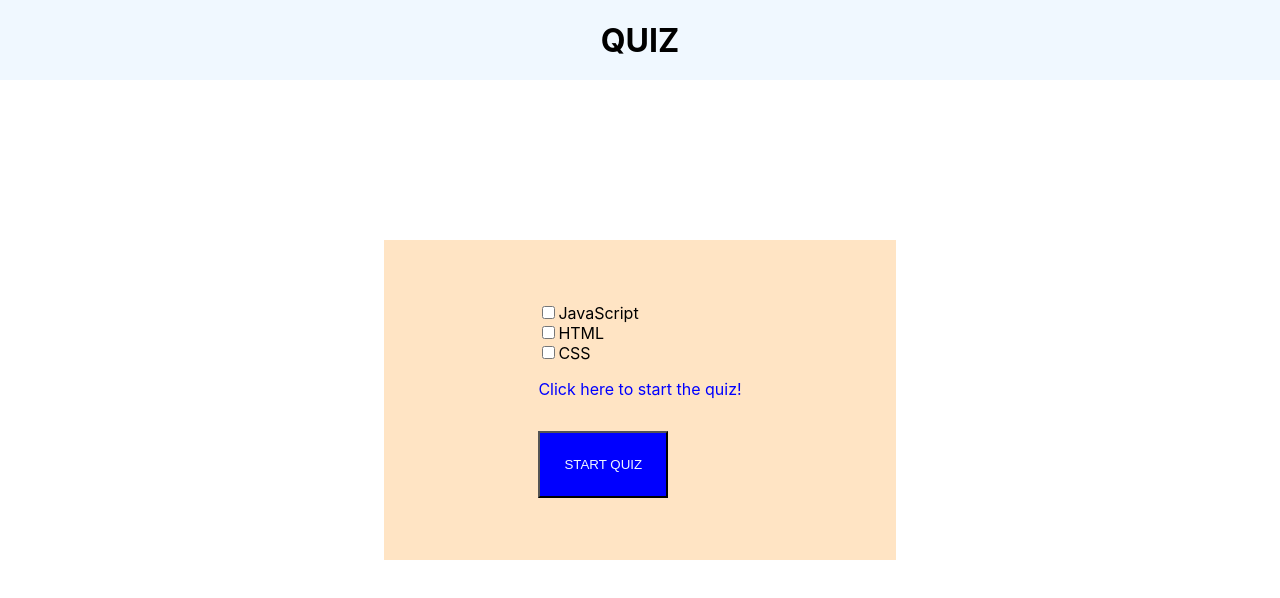
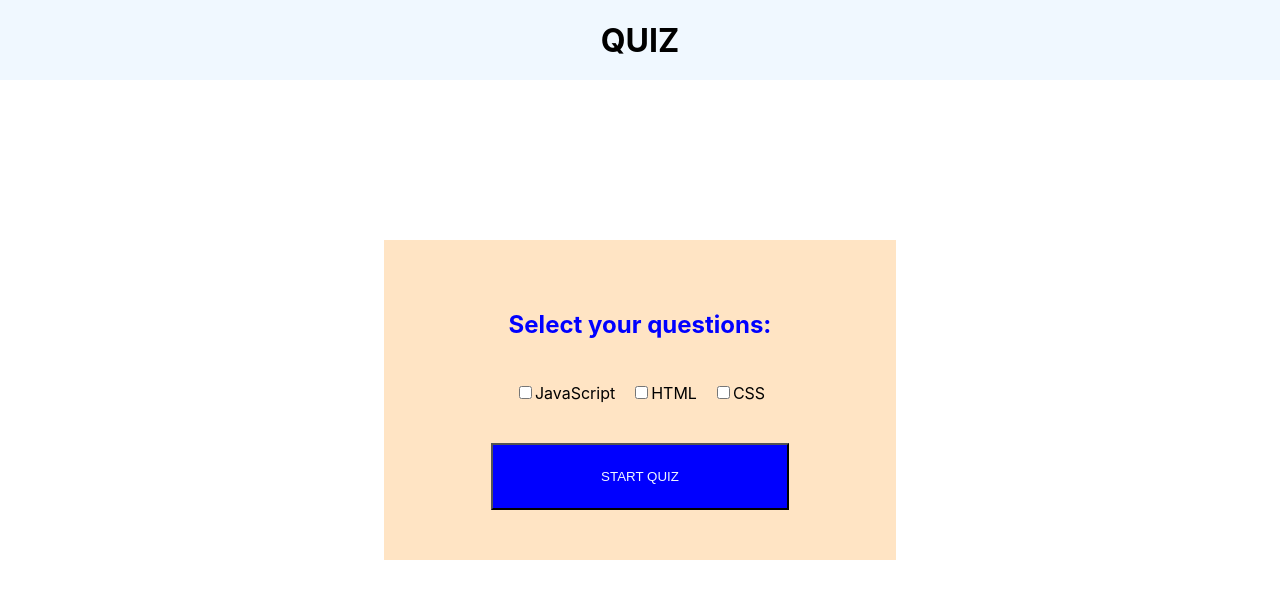
Before and after one commit to natasha-mann/ts-quiz, a React (Create React App) app: page / in a window 1280 px wide. Shown: the top 598 px of the page. Built offline with nearby package versions, Linux system fonts and the light colour scheme.

Commit message:
styles update

```diff
--- a/src/lib/components/input/index.tsx
+++ b/src/lib/components/input/index.tsx
@@ -1,13 +1,15 @@
-type InputProps = {
+import styles from "./input.module.css";
+
+interface InputProps {
   type: string;
   id: string;
   value: string;
   label: string;
-};
+}
 
 export const Input = ({ type, id, value, label }: InputProps) => {
   return (
-    <div className="form-check form-check-inline">
+    <div className={styles.checkbox}>
       <input className="form-check-input" type={type} id={id} value={value} />
       <label className="form-check-label">{label}</label>
     </div>
--- a/src/lib/components/input/input.module.css
+++ b/src/lib/components/input/input.module.css
@@ -0,0 +1,3 @@
+.checkbox {
+  padding: 0.5rem;
+}
--- a/src/pages/main/index.tsx
+++ b/src/pages/main/index.tsx
@@ -63,8 +63,10 @@ export const Main = () => {
   return (
     <>
       {!isQuiz && (
-        <form id="start-form">
-          <div className="container py-3 text-center">
+        <form id="start-form" className={styles.form}>
+          <h2 className={styles.text}>Select your questions:</h2>
+
+          <div className={styles.checkboxes}>
             <Input
               type="checkbox"
               id="javascriptCheckbox"
@@ -85,7 +87,6 @@ export const Main = () => {
             />
           </div>
 
-          <p className={styles.text}>Click here to start the quiz!</p>
           <Button
             type="button"
             onClick={handleClick}
--- a/src/pages/main/main.module.css
+++ b/src/pages/main/main.module.css
@@ -2,3 +2,15 @@
   text-align: center;
   color: blue;
 }
+
+.form {
+  display: flex;
+  flex-direction: column;
+}
+
+.checkboxes {
+  display: flex;
+  flex-direction: row;
+  justify-content: space-between;
+  padding: 1rem;
+}
--- /dev/null
+++ b/src/pages/quiz/components/GameOver/gameOver.module.css
@@ -0,0 +1,12 @@
+.gameInfo {
+  display: flex;
+  flex-direction: column;
+  justify-content: space-between;
+  align-items: center;
+}
+
+.heading {
+  font-size: 3rem;
+  font-weight: bold;
+  margin-bottom: 2rem;
+}
--- /dev/null
+++ b/src/pages/quiz/components/GameOver/index.tsx
@@ -0,0 +1,30 @@
+import { Button } from "../../../../lib/components/button";
+import styles from "./gameOver.module.css";
+
+interface GameOverParams {
+  score: number;
+  numberOfQuestions: number;
+}
+
+export const GameOver = ({ score, numberOfQuestions }: GameOverParams) => {
+  const handleClick = () => {
+    window.location.reload();
+  };
+
+  return (
+    <div className={styles.gameOver}>
+      <div className={styles.heading}>GAME OVER</div>
+      <div className={styles.gameInfo}>
+        <div>
+          Score: {score} / {numberOfQuestions}{" "}
+        </div>
+      </div>
+      <Button
+        type="button"
+        label="Try Again"
+        id="reset"
+        onClick={handleClick}
+      />
+    </div>
+  );
+};
--- a/src/pages/quiz/index.tsx
+++ b/src/pages/quiz/index.tsx
@@ -1,27 +1,46 @@
 import { SyntheticEvent, useEffect, useState } from "react";
-import { Button } from "../../lib/components/button";
+import { GameOver } from "./components/GameOver";
 import styles from "./quiz.module.css";
 
-export type Question = { title: string; choices: string[]; answer: string };
+export interface Question {
+  title: string;
+  choices: string[];
+  answer: string;
+}
 
-type QuizProps = {
+interface QuizProps {
   questions: Question[];
-};
+}
 
 export const Quiz = ({ questions }: QuizProps) => {
   const [currentQuestionIndex, setCurrentQuestionIndex] = useState(0);
   const [score, setScore] = useState(0);
   const [gameOver, setGameOver] = useState(false);
+  const [timer, setTimer] = useState(questions.length * 10);
+
+  useEffect(() => {
+    const countdown = setTimeout(() => {
+      setTimer(timer - 1);
+    }, 1000);
+
+    if (timer === 0 || gameOver) {
+      clearTimeout(countdown);
+      setGameOver(true);
+    }
+
+    return () => clearTimeout(countdown);
+  }, [timer, gameOver]);
 
   const handleCheckAnswer = (event: SyntheticEvent) => {
-    console.log("checking");
     const selectedAnswer = event.target as HTMLInputElement;
     if (
       selectedAnswer.dataset.answer === questions[currentQuestionIndex].answer
     ) {
-      console.log("correct");
       setScore(score + 1);
+    } else {
+      timer >= 10 ? setTimer(timer - 10) : setTimer(0);
     }
+
     if (currentQuestionIndex < questions.length - 1) {
       setCurrentQuestionIndex(currentQuestionIndex + 1);
     }
@@ -35,10 +54,15 @@ export const Quiz = ({ questions }: QuizProps) => {
 
   return (
     <div className={styles.quizContainer}>
-      <div>Score: {score}</div>
-      {gameOver && <div>GAME OVER</div>}
+      {gameOver && (
+        <GameOver numberOfQuestions={questions.length} score={score} />
+      )}
       {!gameOver && (
         <>
+          <div className={styles.header}>
+            <div>Score: {score}</div>
+            <div>Time Remaining: {timer}</div>
+          </div>
           <h1 className={styles.question}>{currentQuestion.title}</h1>
           <div className={styles.answersContainer}>
             {currentQuestion.choices.map((choice, index) => {
--- a/src/pages/quiz/quiz.module.css
+++ b/src/pages/quiz/quiz.module.css
@@ -1,6 +1,11 @@
 .quizContainer {
   justify-content: center;
   padding: 2rem;
+}
+
+.header {
+  display: flex;
+  justify-content: space-between;
 }
 
 .question {
```
